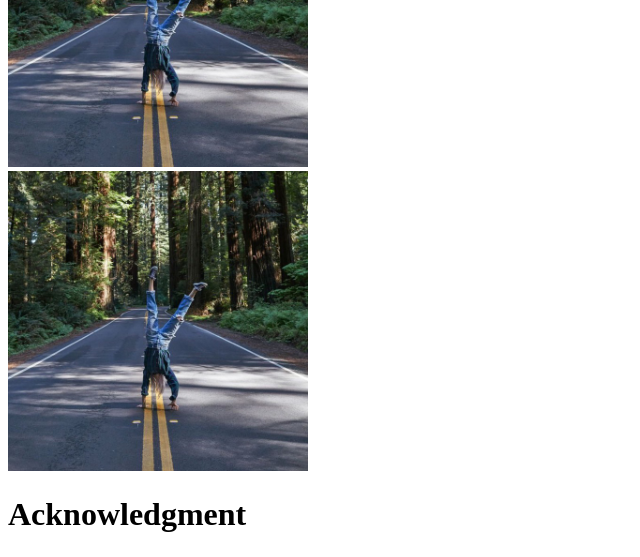
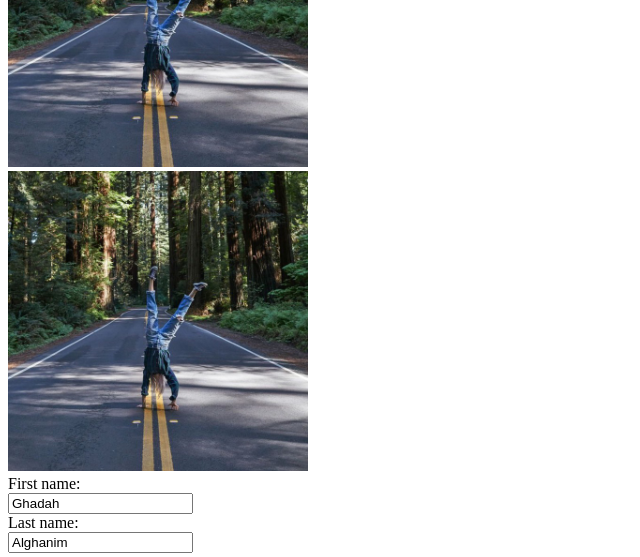
Before and after one commit to Ghadah-Ahmed/Test123, a plain HTML site: page index.html in a window 1280 px wide. Shown: the part 709-1266 px from the top of the page, without its empty margins (0-640 px from the left). Drawn offline with Linux system fonts and the light colour scheme.

Commit message:
adding a form

```diff
--- a/index.html
+++ b/index.html
@@ -24,6 +24,14 @@
         <img src="1443-02-27 07.41.32.jpg" width="300px" alt="Handstanding"><br>
 
 
+        <form action="/action_page.php">
+            <label for="fname">First name:</label><br>
+            <input type="text" id="fname" name="fname" value="Ghadah"><br>
+            <label for="lname">Last name:</label><br>
+            <input type="text" id="lname" name="lname" value="Alghanim"><br><br>
+            <input type="submit" value="Submit">
+          </form>
+
 
         <h1>Acknowledgment</h1>
         <a href="https://www.pinterest.com/">Pinterest</a><br>
```
